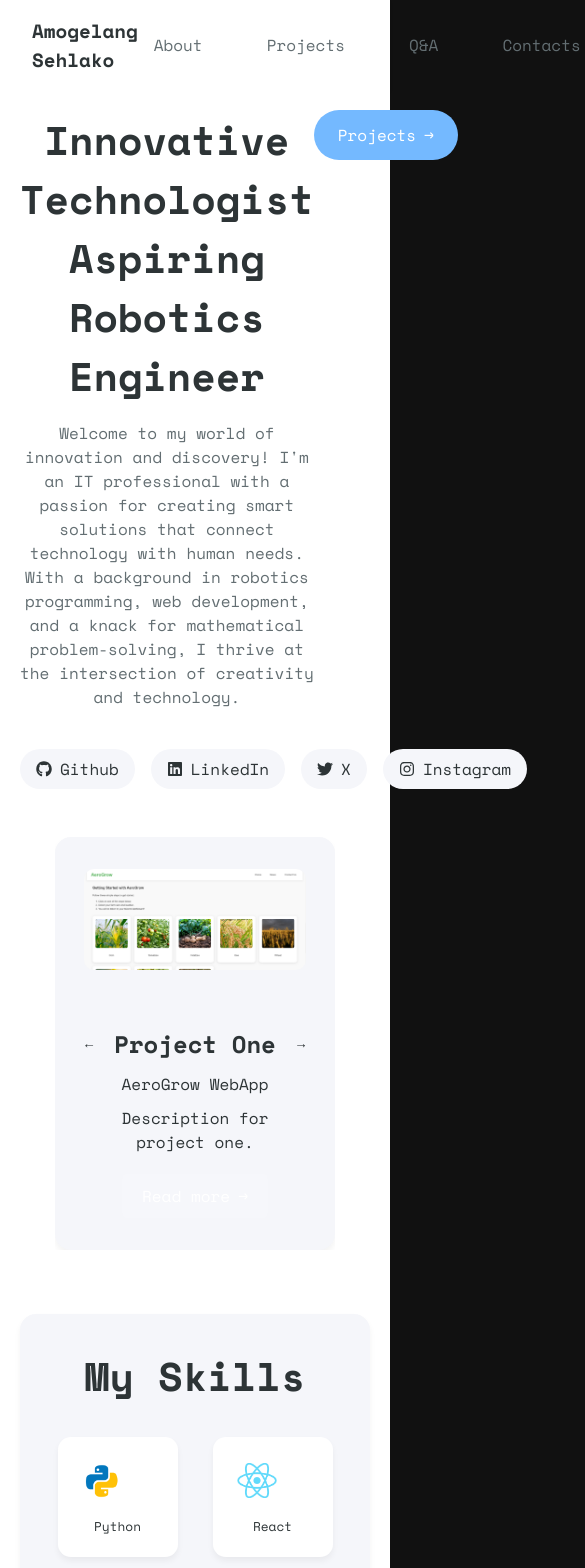
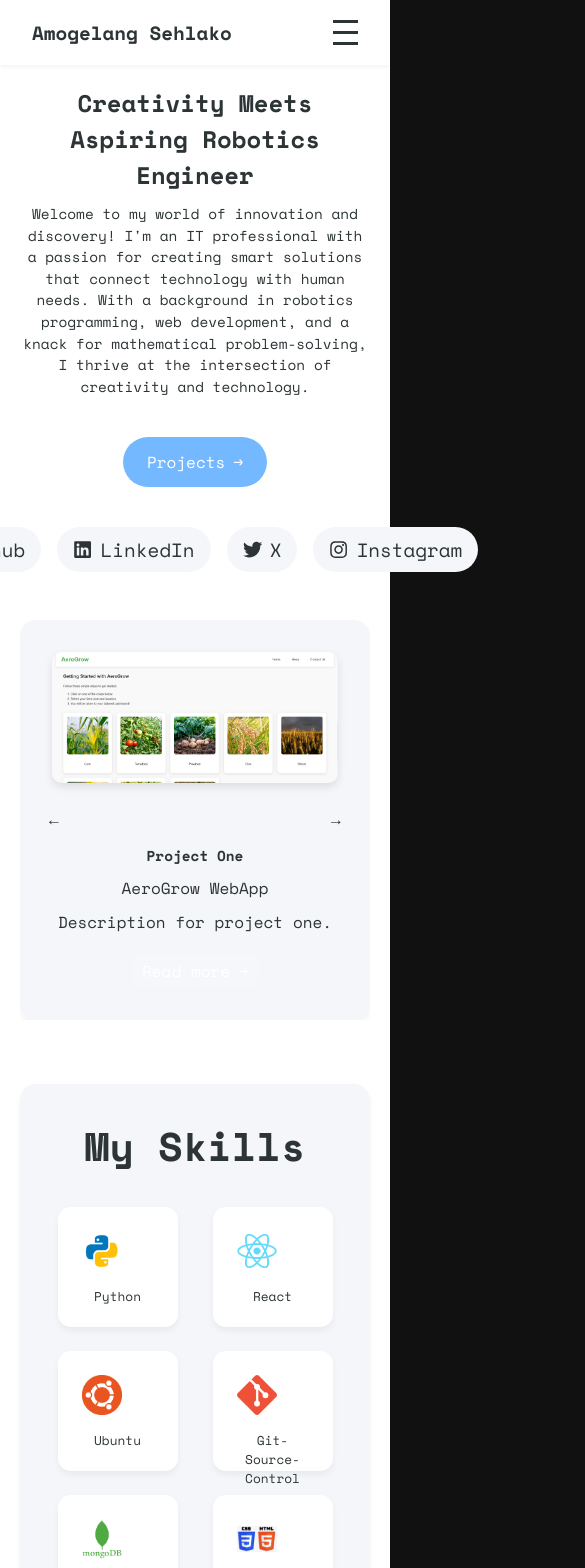
Before and after one commit to jj-amogelang/my-website, a React (Create React App) app: page / in a window 390 px wide. Shown: the top 1568 px of the page, 585 px wide, since content can reach past the window. Built offline with nearby package versions, Linux system fonts and the light colour scheme.

Commit message:
Responsive Design

```diff
--- a/src/components/HomePage.css
+++ b/src/components/HomePage.css
@@ -7,10 +7,38 @@
 
 .hero-section {
   display: flex;
-  justify-content: space-between;
-  align-items: flex-start;
+  flex-direction: column;
+  align-items: center;
   text-align: center;
   margin-bottom: 40px;
+  animation: fadeIn 1s ease-in-out;
+}
+
+@keyframes fadeIn {
+  from {
+    opacity: 0;
+    transform: translateY(-20px);
+  }
+  to {
+    opacity: 1;
+    transform: translateY(0);
+  }
+}
+
+.title-section {
+  margin-bottom: 20px;
+  animation: slideIn 1s ease-in-out;
+}
+
+@keyframes slideIn {
+  from {
+    opacity: 0;
+    transform: translateX(-20px);
+  }
+  to {
+    opacity: 1;
+    transform: translateX(0);
+  }
 }
 
 .main-title {
@@ -25,8 +53,163 @@
 .subtitle {
   max-width: 500px;
   line-height: 1.5;
-  margin-top: 1rem;
-  color: #636e72;
+  animation: fadeIn 1.5s ease-in-out;
+}
+
+.hero-content {
+  display: flex;
+  align-items: center;
+  justify-content: center;
+  gap: 20px;
+  margin-top: 20px;
+  animation: bounceIn 1s ease-in-out;
+}
+
+@keyframes bounceIn {
+  from {
+    opacity: 0;
+    transform: scale(0.5);
+  }
+  to {
+    opacity: 1;
+    transform: scale(1);
+  }
+}
+
+.hero-image img {
+  width: 100%;
+  max-width: 300px;
+  height: auto;
+  border-radius: 10px;
+  box-shadow: 0 4px 8px rgba(0, 0, 0, 0.1);
+}
+
+.hero-text {
+  display: flex;
+  flex-direction: column;
+  align-items: center;
+}
+
+.projects-button {
+  margin-top: 20px;
+}
+
+.projects-button .button {
+  display: inline-block;
+  padding: 10px 20px;
+  background-color: #007bff;
+  color: white;
+  text-decoration: none;
+  border-radius: 5px;
+  transition: background-color 0.3s, transform 0.3s;
+}
+
+.projects-button .button:hover {
+  background-color: #0056b3;
+  transform: scale(1.05);
+}
+
+.social-links {
+  display: flex;
+  justify-content: center;
+  gap: 20px;
+  margin-top: 20px;
+  animation: fadeIn 2s ease-in-out;
+}
+
+.social-links a {
+  color: #2d3436;
+  font-size: 1.5em;
+  transition: color 0.3s, transform 0.3s;
+}
+
+.social-links a:hover {
+  color: #007bff;
+  transform: scale(1.2);
+}
+
+.slider-container {
+  position: relative;
+  width: 100%;
+  max-width: 800px;
+  margin: 0 auto;
+  overflow: hidden;
+  animation: fadeIn 2s ease-in-out;
+}
+
+.slider-arrow {
+  position: absolute;
+  top: 50%;
+  transform: translateY(-50%);
+  background: none;
+  border: none;
+  font-size: 2em;
+  cursor: pointer;
+  z-index: 10;
+}
+
+.slider-arrow.left {
+  left: 10px;
+}
+
+.slider-arrow.right {
+  right: 10px;
+}
+
+.slider-content {
+  display: flex;
+  transition: transform 0.5s ease-in-out;
+}
+
+.slide {
+  min-width: 100%;
+  box-sizing: border-box;
+  display: none;
+  flex-direction: column;
+  align-items: center;
+  text-align: center;
+}
+
+.slide.active {
+  display: flex;
+}
+
+.slide-image img {
+  width: 100%;
+  max-width: 600px;
+  height: auto;
+  border-radius: 10px;
+  margin-bottom: 20px;
+  box-shadow: 0 4px 8px rgba(0, 0, 0, 0.1);
+}
+
+.slide-text {
+  max-width: 600px;
+}
+
+.slide-text h3 {
+  font-size: 1.5em;
+  margin-bottom: 10px;
+}
+
+.slide-text p {
+  margin-bottom: 10px;
+}
+
+.read-more {
+  display: inline-block;
+  margin-top: 10px;
+  padding: 10px 20px;
+  background-color: #007bff;
+  color: white;
+  text-decoration: none;
+  border-radius: 5px;
+  transition: background-color 0.3s, transform 0.3s;
+}
+
+.read-more:hover {
+  background-color: #0056b3;
+  transform: scale(1.05);
 }
 
 .highlight {
@@ -252,3 +435,94 @@ social-links a:hover {
     font-size: 0.8rem;
   }
 }
+
+/* Media Queries for Responsive Design */
+@media (max-width: 1024px) {
+  .main-title {
+    font-size: 2em;
+  }
+
+  .subtitle {
+    font-size: 1.2em;
+  }
+
+  .hero-content {
+    flex-direction: column;
+  }
+
+  .hero-image img {
+    max-width: 80%;
+  }
+
+  .slider-container {
+    width: 90%;
+  }
+
+  .slider-arrow {
+    font-size: 1.5em;
+  }
+
+  .slide-text h3 {
+    font-size: 1.2em;
+  }
+
+  .read-more {
+    padding: 8px 16px;
+  }
+}
+
+@media (max-width: 768px) {
+  .main-title {
+    font-size: 1.8em;
+  }
+
+  .subtitle {
+    font-size: 1em;
+  }
+
+  .hero-image img {
+    max-width: 100%;
+  }
+
+  .slider-container {
+    width: 100%;
+  }
+
+  .slider-arrow {
+    font-size: 1.2em;
+  }
+
+  .slide-text h3 {
+    font-size: 1em;
+  }
+
+  .read-more {
+    padding: 6px 12px;
+  }
+}
+
+@media (max-width: 480px) {
+  .main-title {
+    font-size: 1.5em;
+  }
+
+  .subtitle {
+    font-size: 0.9em;
+  }
+
+  .social-links a {
+    font-size: 1.2em;
+  }
+
+  .slider-arrow {
+    font-size: 1em;
+  }
+
+  .slide-text h3 {
+    font-size: 0.9em;
+  }
+
+  .read-more {
+    padding: 5px 10px;
+  }
+}
--- a/src/components/HomePage.js
+++ b/src/components/HomePage.js
@@ -56,7 +56,7 @@ const HomePage = () => {
       <div className="hero-section">
         <div className="title-section">
           <h1 className="main-title">
-            <span>Innovative Technologist</span>
+            <span>Creativity Meets</span>
             <span>Aspiring Robotics Engineer</span>
           </h1>
           <p className="subtitle">
--- a/src/components/Navbar.css
+++ b/src/components/Navbar.css
@@ -5,6 +5,7 @@
   padding: 1rem 2rem;
   background-color: #ffffff;
   box-shadow: 0 2px 4px rgba(0, 0, 0, 0.05);
+  position: relative;
 }
 
 .logo a {
@@ -17,6 +18,7 @@
 .nav-links {
   display: flex;
   gap: 2rem;
+  transition: all 0.3s ease;
 }
 
 .nav-links a {
@@ -54,3 +56,53 @@
 .language-selector button:hover {
   opacity: 1;
 }
+
+.menu-icon {
+  display: none;
+  flex-direction: column;
+  cursor: pointer;
+}
+
+.menu-icon .bar {
+  width: 25px;
+  height: 3px;
+  background-color: #2d3436;
+  margin: 4px 0;
+  transition: all 0.3s ease;
+}
+
+/* Media Queries for Responsive Design */
+@media (max-width: 768px) {
+  .nav-links {
+    position: absolute;
+    top: 100%;
+    left: 0;
+    right: 0;
+    background-color: #ffffff;
+    flex-direction: column;
+    align-items: center;
+    gap: 1rem;
+    padding: 1rem 0;
+    display: none;
+  }
+
+  .nav-links.open {
+    display: flex;
+  }
+
+  .menu-icon {
+    display: flex;
+  }
+
+  .menu-icon.open .bar:nth-child(1) {
+    transform: rotate(45deg) translate(5px, 5px);
+  }
+
+  .menu-icon.open .bar:nth-child(2) {
+    opacity: 0;
+  }
+
+  .menu-icon.open .bar:nth-child(3) {
+    transform: rotate(-45deg) translate(5px, -5px);
+  }
+}
--- a/src/components/Navbar.js
+++ b/src/components/Navbar.js
@@ -1,18 +1,28 @@
-import React from 'react';
+import React, { useState } from 'react';
 import { Link } from 'react-router-dom';
 import './Navbar.css';
 
 const Navbar = () => {
+  const [isOpen, setIsOpen] = useState(false);
+
+  const toggleNavbar = () => {
+    setIsOpen(!isOpen);
+  };
   return (
     <nav className="navbar">
       <div className="logo">
         <Link to="/">Amogelang Sehlako</Link>
       </div>
-      <div className="nav-links">
+      <div className={`nav-links ${isOpen ? 'open' : ''}`}>
         <Link to="/">About</Link>
         <Link to="/projects">Projects</Link>
         <Link to="/articles">Q&A</Link>
         <Link to="/ContactForm">Contacts</Link>
+      </div>
+      <div className="menu-icon" onClick={toggleNavbar}>
+        <div className="bar"></div>
+        <div className="bar"></div>
+        <div className="bar"></div>
       </div>
     </nav>
   );
```
